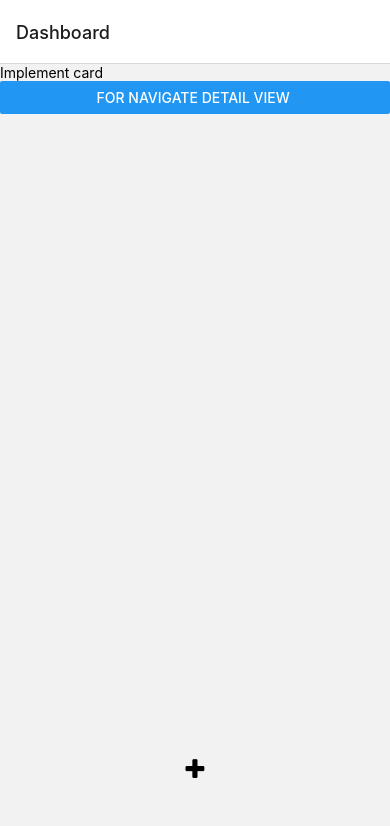
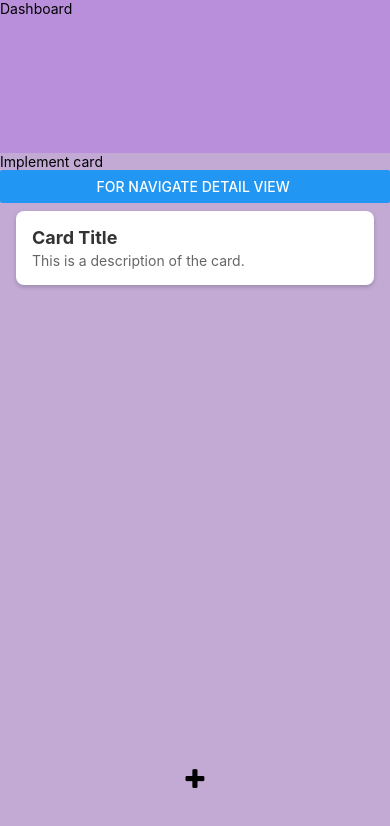
Before and after one commit to Niroshan2812/PasswordManager, a React Native app: screen /Dashboard in a window 390 px wide. Shown: the top 826 px of the page. Built offline with nearby package versions, Linux system fonts and the light colour scheme.

Commit message:
Main window Implementation

```diff
--- /dev/null
+++ b/components/Card.js
@@ -0,0 +1,40 @@
+
+import React from 'react';
+import { View, Text, StyleSheet, TouchableOpacity } from 'react-native';
+
+const Card = ({ title, description, onPress }) => {
+  return (
+    <TouchableOpacity onPress={onPress} style={styles.card}>
+
+      <Text style={styles.title}>{title}</Text>
+      <Text style={styles.description}>{description}</Text>
+    </TouchableOpacity>
+  );
+};
+
+const styles = StyleSheet.create({
+  card: {
+    backgroundColor: '#fff',
+    padding: 16,
+    marginVertical: 8,
+    marginHorizontal: 16,
+    borderRadius: 8,
+    shadowColor: '#000',
+    shadowOffset: { width: 0, height: 2 },
+    shadowOpacity: 0.2,
+    shadowRadius: 4,
+    elevation: 4,
+  },
+  title: {
+    fontSize: 18,
+    fontWeight: 'bold',
+    color: '#333',
+  },
+  description: {
+    fontSize: 14,
+    color: '#666',
+    marginTop: 4,
+  },
+});
+
+export default Card;
--- a/nav/AppStack.js
+++ b/nav/AppStack.js
@@ -13,7 +13,7 @@ const Stack = createStackNavigator();
 function AppStack (){
     return(
         <Stack.Navigator>
-            <Stack.Screen name = "Dashboard" component={Dsbord} />
+            <Stack.Screen name = "Dashboard" component={Dsbord} options={{headerShown:false}} />
             <Stack.Screen name ="AddPassword" component={AddPassword}/>
             <Stack.Screen name  = "SettingUser" component ={SettingsUser}/>
             <Stack.Screen name = "UpdatePassword" component ={UpdatePassword}/>
--- a/screens/DetailView.js
+++ b/screens/DetailView.js
@@ -20,7 +20,7 @@ const DetailView = () => {
     };
     fetchData();
   }, []);
-  // render each item for help to flatList
+  // render each item for help to flatList s
   const renderItem = ({ item }) => {
     return (
       <View style={style.itemContaiiner}>
@@ -35,19 +35,17 @@ const DetailView = () => {
   };
   return (
     <SafeAreaView>
-      <View style = {style.flatListView}>
-      <FlatList
-        data={userDetails}
-        keyExtractor={(item) => item.id.toString()}
-        renderItem={renderItem}
-      />
+      <View style={style.flatListView}>
+        <FlatList
+          data={userDetails}
+          keyExtractor={(item) => item.id.toString()}
+          renderItem={renderItem}
+        />
       </View>
-      <View style = {style.footerButtonContainner}>
-        <CustomButton title={"Delete"}/>
-        <CustomButton title={"Upgrade"}/>
+      <View style={style.footerButtonContainner}>
+        <CustomButton title={"Delete"} />
+        <CustomButton title={"Upgrade"} />
       </View>
-
-
     </SafeAreaView>
   );
 };
@@ -64,15 +62,13 @@ const style = StyleSheet.create({
   },
   itemText: {
     fontSize: 16,
-  },flatListView:{
-
   },
-  footerButtonContainner:{
-
-    flexDirection:'row',
-    paddingHorizontal:10,
-    justifyContent:'space-between',
-    alignContent:'center'
-  }
+  flatListView: {},
+  footerButtonContainner: {
+    flexDirection: "row",
+    paddingHorizontal: 10,
+    justifyContent: "space-between",
+    alignContent: "center",
+  },
 });
 export default DetailView;
--- a/screens/DsBord.js
+++ b/screens/DsBord.js
@@ -3,7 +3,7 @@ import { View, Text, Button, StyleSheet, FlatList } from "react-native";
 import { SafeAreaView } from "react-native-safe-area-context";
 import { useNavigation } from "@react-navigation/native";
 import CustomIcon from "../components/CustomIcon";
-
+import Card from "../components/Card";
 
 const DsBord = () => {
   const navigation = useNavigation();
@@ -12,9 +12,18 @@ const DsBord = () => {
 
   return (
     <SafeAreaView style={style.container}>
+      <View style = {style.topHeader}>
+        <Text >Dashboard</Text>
+      </View>
       <View style={style.header}>
         <Text>Implement card</Text>
         <Button onPress={()=>{navigation.navigate('DetailView')}}title="For navigate Detail View "/>
+          {/* Render the Card component */}
+        <Card
+          title="Card Title"
+          description="This is a description of the card."
+          onPress={() => navigation.navigate('DetailView')}
+        />
       </View>
 
 
@@ -29,6 +38,12 @@ const style = StyleSheet.create({
   container: {
     flex: 1,
     justifyContent: "center",
+    backgroundColor:'#c2aad5'
+  },
+  topHeader: {
+    flex:2,
+    backgroundColor:'#b98eda',
+
   },
   header: {
     flex: 8,
```
Also changed, not shown: screens/AddPassword.js (+2 -10 lines).
